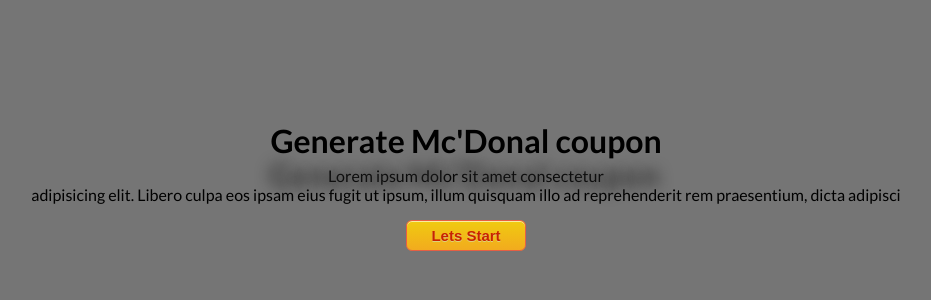
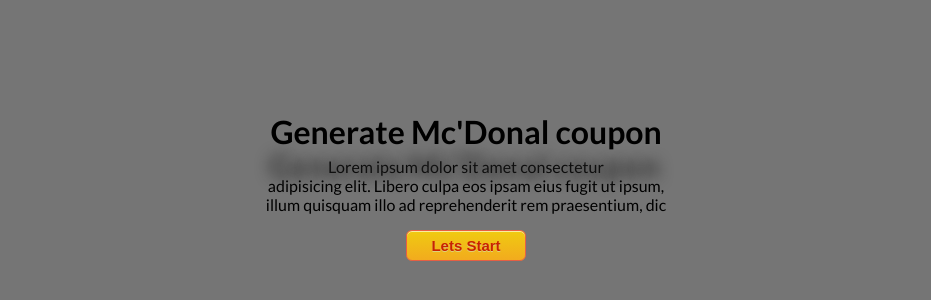
Before and after one commit to kubo550/McDolan-coupon-genertor, a React (Create React App) app: page / in a window 1280 px wide. Shown: the part 232-532 px from the top of the page, without its empty margins (174-1105 px from the left). Built offline with nearby package versions, Linux system fonts and the light colour scheme.

Commit message:
Fix Bugs

```diff
--- a/src/components/Home/Home.tsx
+++ b/src/components/Home/Home.tsx
@@ -14,11 +14,8 @@
     </ASH1>
     <p>
       Lorem ipsum dolor sit amet consectetur <br /> adipisicing elit. Libero culpa eos
-      ipsam eius fugit ut ipsum, illum quisquam illo ad reprehenderit rem praesentium,
-      dicta adipisci
-      {/* hic temporibus quasi, maxime facilis! Reprehenderit architecto ea enim explicabo,
-      consequuntur facere tenetur itaque quisquam dolorem dicta dolorum est praesentium
-      culpa ducimus esse quis provident modi ullam ut a ipsa quaerat aut officia! */}
+      ipsam eius fugit ut ipsum,
+      <br /> illum quisquam illo ad reprehenderit rem praesentium, dic
     </p>
     <LinkButton as={Link} to='/step1'>
       Lets Start
```
